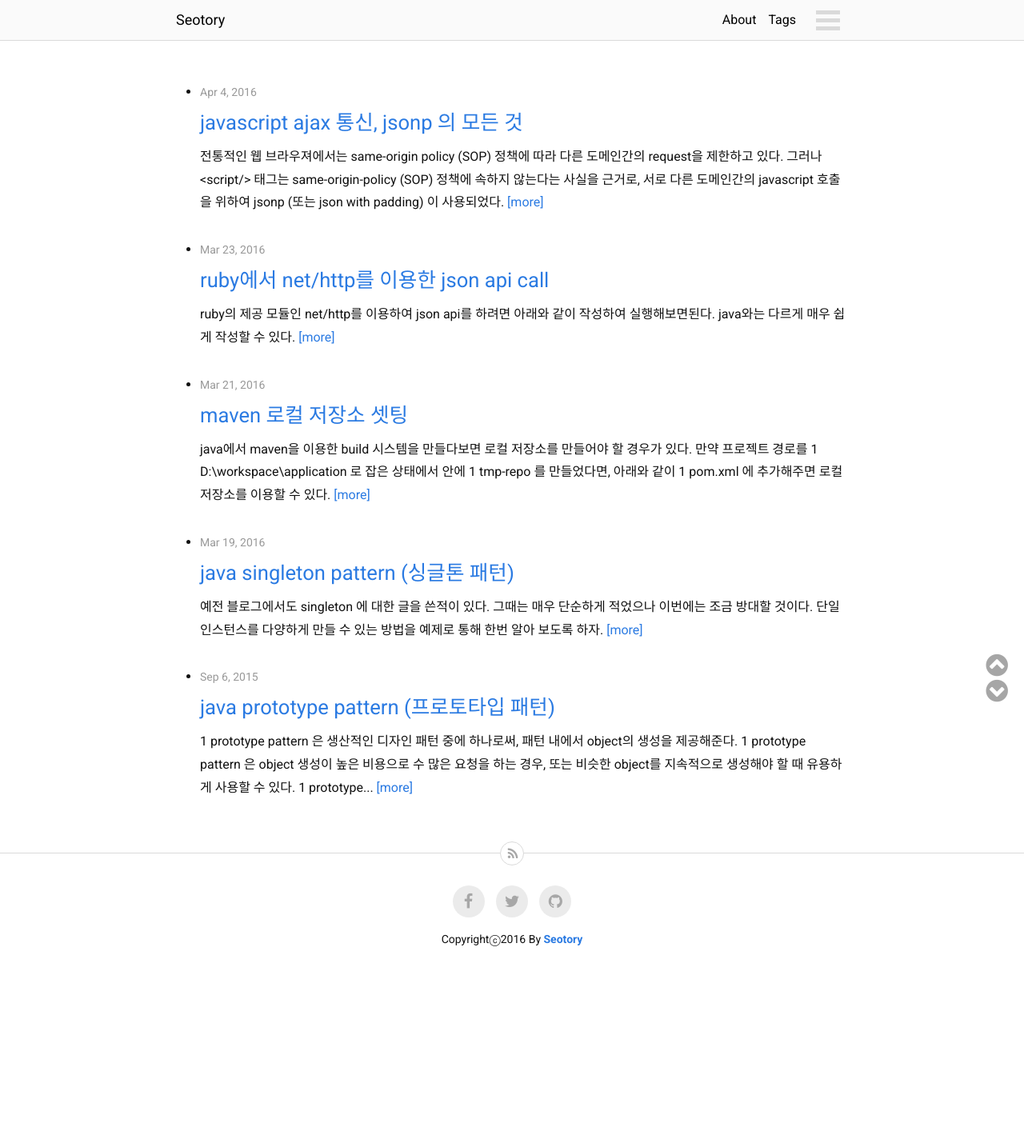
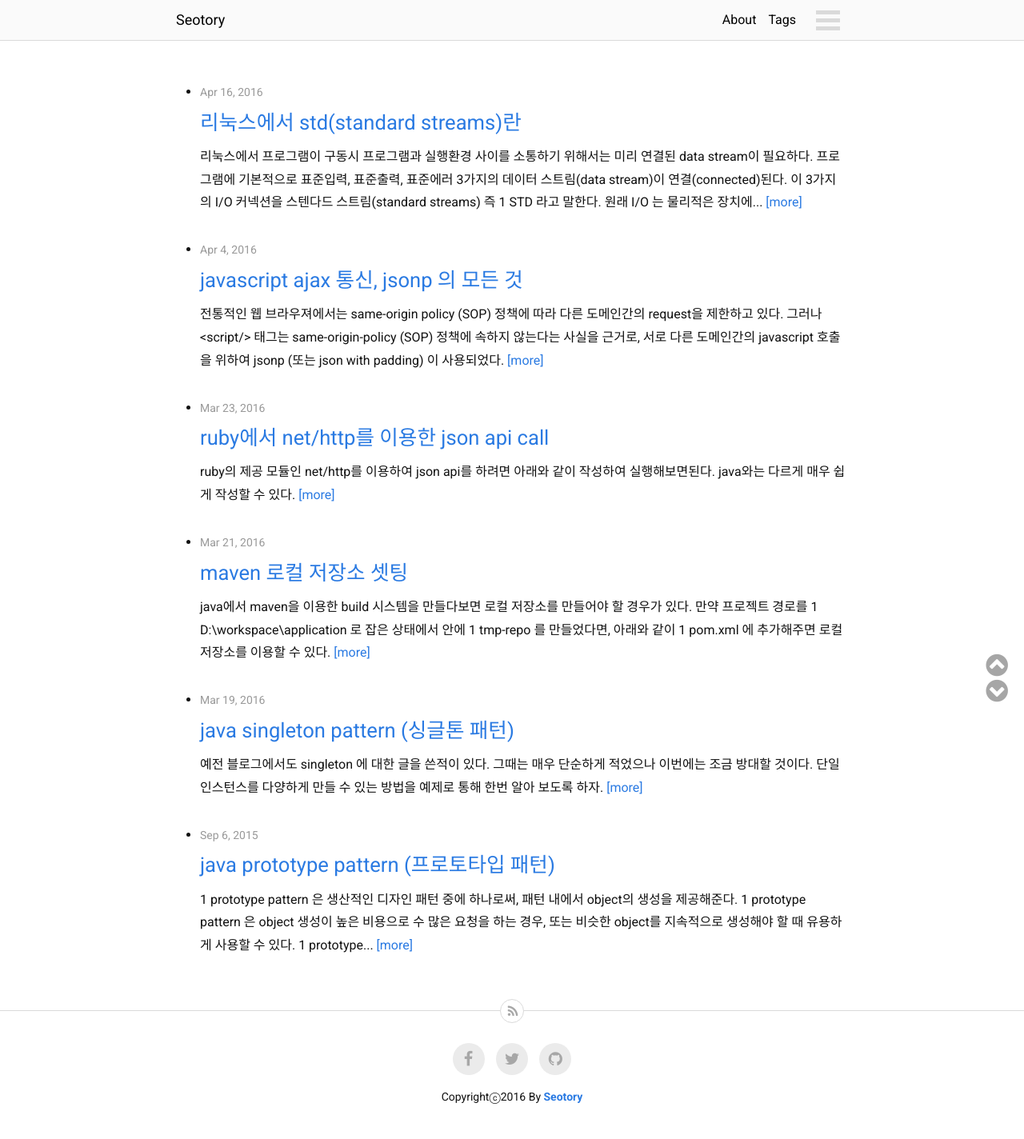
Before and after one commit to seotory/seotory.github.io, a Jekyll site: the page built from index.html, in a window 1280 px wide. Shown: the whole page at 80% size. Built offline with Jekyll 4.4.1, drawn with Linux system fonts in a browser that asks for light colours; nearby versions of some CDN libraries; the list of posts is cut into pages by our own code; comment, search, counter and statistics services are not loaded; before the commit the page ends 1227 px from its top, so only the background shows below that; part of the change alters nothing that is shown.

Commit message:
edit post and publiished

````diff
--- a/_posts/linux/2016-04-16-pipe-in-linux.markdown
+++ b/_posts/linux/2016-04-16-standard-streams-in-linux.markdown
@@ -5,9 +5,9 @@ date: 2016-04-16 20:35:47 +0900
 description:
 image:
 categories: linux
-published: false
-comments: false
-tags:
+published: true
+comments: true
+tags: linux
 ---
 
 리눅스에서 프로그램이 구동시 프로그램과 실행환경 사이를 소통하기 위해서는 미리 연결된 data stream이 필요하다. 프로그램에 기본적으로 표준입력, 표준출력, 표준에러 3가지의 데이터 스트림(data stream)이 연결(connected)된다. 이 3가지의 I/O 커넥션을 스텐다드 스트림(standard streams) 즉 `STD`라고 말한다.
@@ -73,7 +73,7 @@ ls: test.test: No such file or directory
 
  자 이제 위의 내용을 토대로 데이터 스트림을 파일로 기록을 해보자. 주로 `>`, `>>`, `<` 연산자를 사용하게 될 것이다.
 
-## 표준입력
+## 리다이렉션 표준입력
 
 표준입력을 커맨드창에서 이용하려면 `<` 연산자를 활용한다. `wc`는 라인의 수를 카운트하는 실행 명령어인데, 이 명령어를 활용해서 위에서 만들었던 `test.txt` 파일을 표준입력으로 전달해보자.
 
@@ -89,7 +89,7 @@ ls: test.test: No such file or directory
 
 1번과 2번의 결과를 보면 확인 할 수 있듯이 `<` 연산자를 넣지 않아도 결과가 똑같음을 알 수 있다. 결과가 똑같다고 해서 `wc` 의 작동 메커니즘이 똑같은 것은 아니다. 1번 같은 경우에는 `wc` 프로그램이 실행되면서 연결되었던 3개의 스트림(표준입력, 출력, 에러) 중에서 표준입력의 스트림이 이용되어 `test.txt`가 전송된다. 2번은 `wc` 프로그램 내부에서 `test.txt` 파일을 읽어들여 실행하게 된다.
 
-## 표준출력
+## 리다이렉션 표준출력
 
 먼저 표준에러가 없는 실행문에 대해 파일로 만들어 볼 것이다.
 
@@ -124,7 +124,7 @@ drwxr-xr-x   7 zion437  staff    238  4 19  2015 youthgroup
 
 프로그램 실행 결과 데이터가 test.txt파일로 저장되었다. `>` 연산자는 데이터 스트림을 redirect시키는 역활을 한다.
 
-## 표준에러
+## 리다이렉션 표준에러
 
 터미널 창에서 아래와 같이 입력해보자.
 
@@ -133,7 +133,7 @@ ls -al test.test > test.txt
 ls: test.test: No such file or directory
 ```
 
-위와 같이 입력했다면 `test.test` 파일이 없어서 화면 상에 에러 메세지가 출력된다. 실제로 `test.txt` 파일을 `vi`로 열어보면 아무것도 없음을 확인 할 수 있다. 에러메세지도 `test.txt` 파일로 담길줄 알았는데 왜 담기지 않은 것일까. 이유는 `>` 연산자가 기본적으로 표준출력 번호 1번을 가지고 있기 때문이다.
+위와 같이 입력했다면 `test.test` 파일이 없어서 화면 상에 에러 메세지가 출력된다. 실제로 `test.txt` 파일을 `vi`로 열어보면 아무것도 없음을 확인 할 수 있다. 에러메세지도 `test.txt` 파일로 담길줄 알았는데 왜 담기지 않은 것일까. 이유는 `>` 연산자가 기본적으로 표준출력 번호 1번을 리다이렉트 시키기 때문이다.
 
 즉 표준에러를 파일로 담기 위해서는 표준에러 stream number 2를 붙여서 아래와 같이 호출해야 한다.
 
@@ -142,3 +142,60 @@ ls -al test.test 2> test.txt
 ```
 
 `2>`를 붙이면 `test.txt` 파일에 프로그램 실행 에러 메세지가 제대로 저장되는 것을 확인 할 수 있다.
+
+## >> 사용해보기
+
+`>>` 연산자는 `>` 연산자와는 조금 다른 역활을 한다.
+
+```shell
+ls -al > test.txt
+wc test.txt >> test.txt
+```
+
+터미널에 위와 같이 입력해보자. `vi`를 통해 `test.txt` 파일을 열어보면 아래와 같은 내용을 확인 할 수 있다.
+
+```shell
+total 24
+drwxr-xr-x  19 zion437  staff    646  4 24 11:58 .
+drwx------+ 19 zion437  staff    646  4  2 17:52 ..
+-rw-r--r--@  1 zion437  staff  10245  9 20  2015 .DS_Store
+drwxr-xr-x   6 zion437  staff    204  1 17  2015 Angular
+drwxr-xr-x   8 zion437  staff    272  4  6  2015 Cool
+drwxr-xr-x  13 zion437  staff    442  1 10 12:07 TS
+drwxr-xr-x  16 zion437  staff    544  9 22  2015 editor
+drwxr-xr-x  10 zion437  staff    340  3 20 15:12 electron
+drwxr-xr-x  25 zion437  staff    850  9 21  2014 jQeury
+drwxr-xr-x   6 zion437  staff    204  8  9  2014 layout
+drwxr-xr-x   9 zion437  staff    306  5 24  2015 project_moni
+drwxr-xr-x   4 zion437  staff    136  9 30  2015 seotory-java
+drwxr-xr-x  26 zion437  staff    884  4 16 19:28 seotory.github.com
+drwxr-xr-x  13 zion437  staff    442  1 16 17:29 seotoryjs
+drwxr-xr-x   7 zion437  staff    238  4 19  2015 skin
+drwxr-xr-x  44 zion437  staff   1496  4 12  2015 spring
+drwxr-xr-x  12 zion437  staff    408  9 22  2015 tBlog
+-rw-r--r--   1 zion437  staff      0  4 24 12:13 test.txt
+drwxr-xr-x   7 zion437  staff    238  4 19  2015 youthgroup
+      20     173    1094 test.txt
+```
+
+마지막 줄에서 보면 알 수 있듯이 `ls -al`의 결과 밑에 `wc test.txt` 결과 값이 붙여 쓰여진다. `>`는 파일을 새롭게쓰고, `>>`는 결과 아래에 값을 덧붙여 작성한다.
+
+## 조합하여 사용하기
+
+위에서 사용했던 리다이렉션 연산자들을 연속적으로 사용해서 아래와 같이 작성도 가능하다
+
+```shell
+ls -al > test.txt
+wc < test.txt > test2.txt
+```
+
+두 번째 라인을 확인하면 `<`,`>` 연산자를 한 줄에 작성하여 입력하였다. 이렇게 작성하게 되면 먼저 `wc < test.txt`의 값을 구하고 후에 결과값을 `test2.txt`에 저장한다. `test2.txt`에는 아래와 같은 값이 저장되어 있을 것이다.
+
+```shell
+      20     173    1094
+```
+
+# 참고
+
+- [https://ko.wikipedia.org/wiki/%ED%91%9C%EC%A4%80_%EC%8A%A4%ED%8A%B8%EB%A6%BC](https://ko.wikipedia.org/wiki/%ED%91%9C%EC%A4%80_%EC%8A%A4%ED%8A%B8%EB%A6%BC)
+- [http://ryanstutorials.net/linuxtutorial/piping.php](http://ryanstutorials.net/linuxtutorial/piping.php)
````
